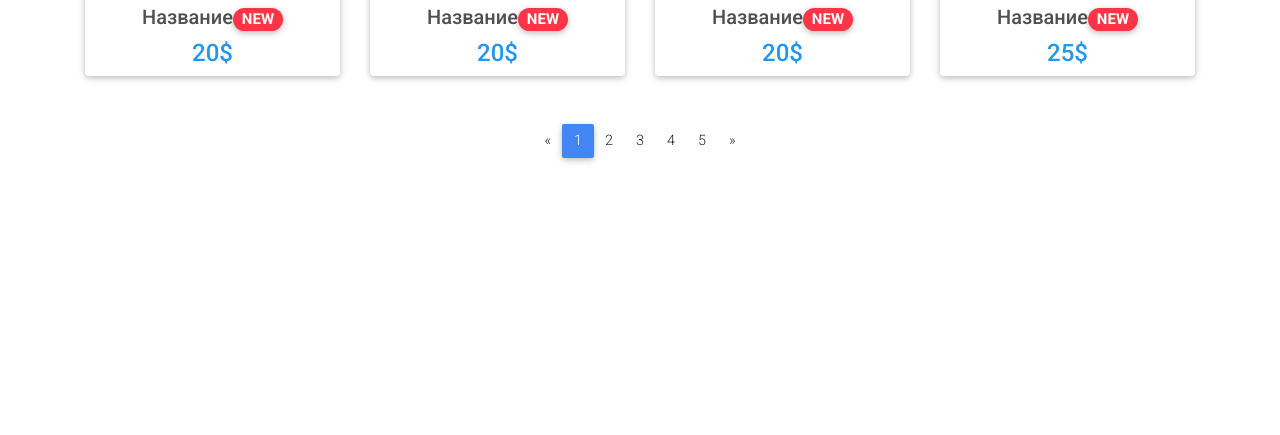
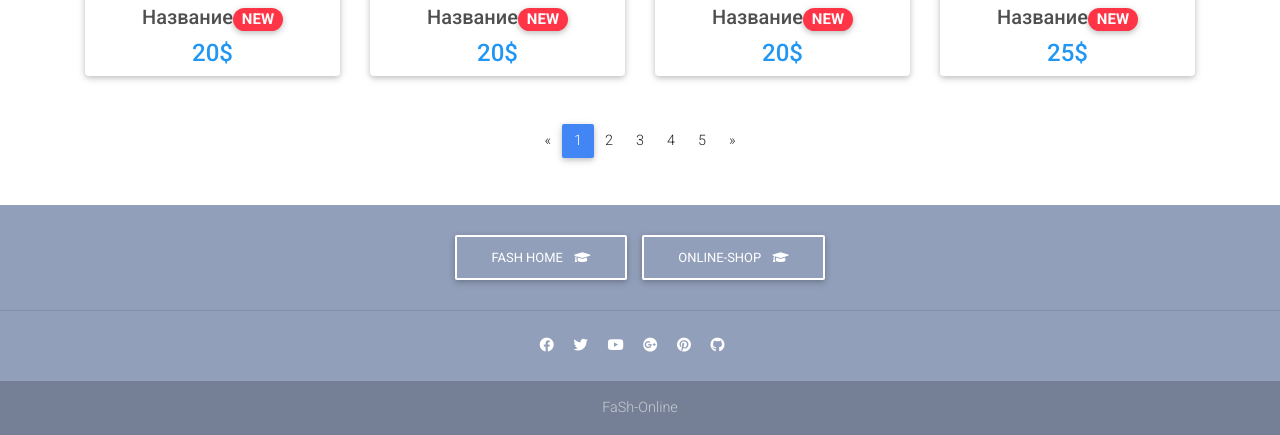
Before and after one commit to MaksDeveloper14/Verstka-Bootstrap---Online-Shop2, a plain HTML site: page index.html in a window 1280 px wide. Shown: the part 1138-1573 px from the top of the page. Before the commit the page ends 1319 px from the top, so only its background shows below. Drawn offline with Linux system fonts and the light colour scheme.

Commit message:
Законченная вёрстка 1 основной страницы

```diff
--- a/index.html
+++ b/index.html
@@ -452,7 +452,55 @@
   </main>
 
 
-<!--  -->
+  <!-- Footer -->
+
+  <footer class="page-footer text-center font-small mt-4 wow fadeIn">
+    <div class="pt-4">
+      <a href="#" class="btn btn-outline-white" role="button">
+        FaSH Home
+        <i class="fa fa-graduation-cap ml-2"></i>
+      </a>
+      <a href="#" class="btn btn-outline-white" role="button">
+        Online-shop
+        <i class="fa fa-graduation-cap ml-2"></i>
+      </a>
+    </div>
+    <!-- отступ по y -->
+    <hr class="my-4">
+    <div class="pb-4">
+      <a href="#">
+        <i class="fab fa-facebook mr-3"></i>
+      </a>
+      <a href="#">
+        <i class="fab fa-twitter mr-3"></i>
+      </a>
+      <a href="#">
+        <i class="fab fa-youtube mr-3"></i>
+      </a>
+      <a href="#">
+        <i class="fab fa-google-plus mr-3"></i>
+      </a>
+      <a href="#">
+        <i class="fab fa-pinterest mr-3"></i>
+      </a>
+      <a href="#">
+        <i class="fab fa-github mr-3"></i>
+      </a>
+    </div>
+    <div class="footer-copyright py-3">
+      FaSh-Online
+    </div>
+  </footer>
+
+
+
+
+
+
+
+
+
+
 
   <!-- jQuery -->
   <script type="text/javascript" src="js/jquery.min.js"></script>
```
